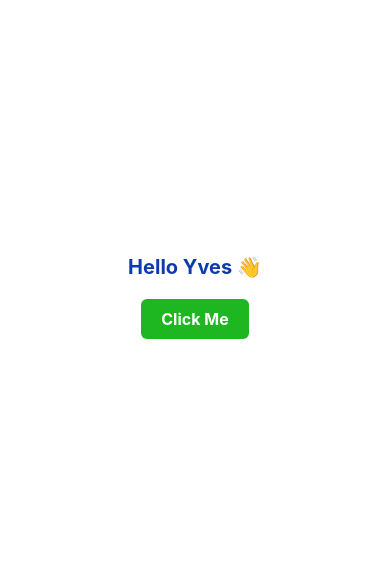
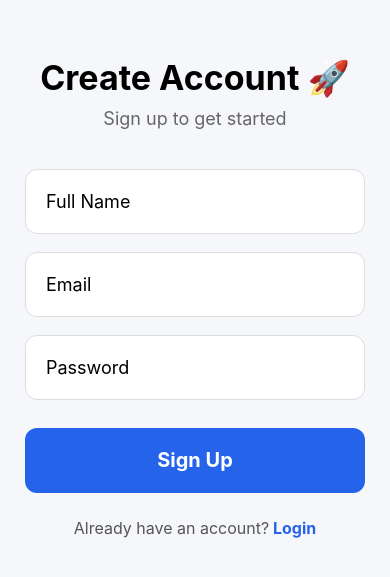
Before and after one commit to olivier010/MobileApp, a React Native app: screen /Signup in a window 390 px wide. Shown: the part 125-702 px from the top of the page. Built offline with nearby package versions, Linux system fonts and the light colour scheme.

Commit message:
added new pages

```diff
--- a/App.tsx
+++ b/App.tsx
@@ -1,26 +1,24 @@
-import React from 'react';
-import { View, Text, StyleSheet } from 'react-native';
-import Button from './components/Button';
+import React from "react";
+import { NavigationContainer } from "@react-navigation/native";
+import { createNativeStackNavigator } from "@react-navigation/native-stack";
+
+import LoginScreen from "./pages/LoginScreen";
+import SignupScreen from "./pages/SignupScreen";
+
+export type RootStackParamList = {
+  Login: undefined;
+  Signup: undefined;
+};
+
+const Stack = createNativeStackNavigator<RootStackParamList>();
 
 export default function App() {
   return (
-    <View style={styles.container}>
-      <Text style={styles.text}>Hello Yves 👋</Text>
-      <Button />
-    </View>
+    <NavigationContainer>
+      <Stack.Navigator screenOptions={{ headerShown: false }}>
+        <Stack.Screen name="Login" component={LoginScreen} />
+        <Stack.Screen name="Signup" component={SignupScreen} />
+      </Stack.Navigator>
+    </NavigationContainer>
   );
 }
-
-const styles = StyleSheet.create({
-  container: {
-    flex: 1,
-    justifyContent: 'center',
-    alignItems: 'center',
-    padding: 20,
-  },
-  text: {
-    fontSize: 20,
-    fontWeight: 'bold',
-    color: '#0e3bab',
-  },
-});
--- /dev/null
+++ b/pages/LoginScreen.tsx
@@ -0,0 +1,129 @@
+import React, { useState } from "react";
+import {
+  View,
+  Text,
+  TextInput,
+  TouchableOpacity,
+  StyleSheet,
+  Alert,
+} from "react-native";
+import { NativeStackNavigationProp } from "@react-navigation/native-stack";
+import { RootStackParamList } from "../App";
+
+type LoginScreenProps = {
+  navigation: NativeStackNavigationProp<RootStackParamList, "Login">;
+};
+
+export default function LoginScreen({ navigation }: LoginScreenProps) {
+  const [email, setEmail] = useState("");
+  const [password, setPassword] = useState("");
+
+  const handleLogin = () => {
+    if (!email || !password) {
+      Alert.alert("Error", "Please fill all fields");
+      return;
+    }
+
+    Alert.alert("Success", "Login successful!");
+  };
+
+  return (
+    <View style={styles.container}>
+      <Text style={styles.title}>Welcome Back 👋</Text>
+      <Text style={styles.subtitle}>Login to continue</Text>
+
+      <TextInput
+        style={styles.input}
+        placeholder="Email"
+        value={email}
+        onChangeText={setEmail}
+      />
+
+      <TextInput
+        style={styles.input}
+        placeholder="Password"
+        secureTextEntry
+        value={password}
+        onChangeText={setPassword}
+      />
+
+      <TouchableOpacity style={styles.button} onPress={handleLogin}>
+        <Text style={styles.buttonText}>Login</Text>
+      </TouchableOpacity>
+
+      <View style={styles.row}>
+        <Text style={styles.text}>Don't have an account?</Text>
+
+        <TouchableOpacity onPress={() => navigation.navigate("Signup")}>
+          <Text style={styles.link}> Sign Up</Text>
+        </TouchableOpacity>
+      </View>
+    </View>
+  );
+}
+
+const styles = StyleSheet.create({
+  container: {
+    flex: 1,
+    justifyContent: "center",
+    padding: 25,
+    backgroundColor: "#F5F7FA",
+  },
+
+  title: {
+    fontSize: 34,
+    fontWeight: "bold",
+    textAlign: "center",
+    marginBottom: 10,
+  },
+
+  subtitle: {
+    fontSize: 18,
+    textAlign: "center",
+    marginBottom: 40,
+    color: "#666",
+  },
+
+  input: {
+    height: 65,
+    backgroundColor: "#fff",
+    borderRadius: 12,
+    paddingHorizontal: 20,
+    fontSize: 18,
+    marginBottom: 18,
+    borderWidth: 1,
+    borderColor: "#ddd",
+  },
+
+  button: {
+    height: 65,
+    backgroundColor: "#2563EB",
+    borderRadius: 12,
+    justifyContent: "center",
+    alignItems: "center",
+    marginTop: 10,
+  },
+
+  buttonText: {
+    color: "#fff",
+    fontSize: 20,
+    fontWeight: "bold",
+  },
+
+  row: {
+    flexDirection: "row",
+    justifyContent: "center",
+    marginTop: 25,
+  },
+
+  text: {
+    fontSize: 16,
+    color: "#555",
+  },
+
+  link: {
+    fontSize: 16,
+    color: "#2563EB",
+    fontWeight: "bold",
+  },
+});
--- /dev/null
+++ b/pages/SignupScreen.tsx
@@ -0,0 +1,138 @@
+import React, { useState } from "react";
+import {
+  View,
+  Text,
+  TextInput,
+  TouchableOpacity,
+  StyleSheet,
+  Alert,
+} from "react-native";
+import { NativeStackNavigationProp } from "@react-navigation/native-stack";
+import { RootStackParamList } from "../App";
+
+type SignupScreenProps = {
+  navigation: NativeStackNavigationProp<RootStackParamList, "Signup">;
+};
+
+export default function SignupScreen({ navigation }: SignupScreenProps) {
+  const [name, setName] = useState("");
+  const [email, setEmail] = useState("");
+  const [password, setPassword] = useState("");
+
+  const handleSignup = () => {
+    if (!name || !email || !password) {
+      Alert.alert("Error", "Please fill all fields");
+      return;
+    }
+
+    Alert.alert("Success", "Account created!");
+    navigation.navigate("Login");
+  };
+
+  return (
+    <View style={styles.container}>
+      <Text style={styles.title}>Create Account 🚀</Text>
+      <Text style={styles.subtitle}>Sign up to get started</Text>
+
+      <TextInput
+        style={styles.input}
+        placeholder="Full Name"
+        value={name}
+        onChangeText={setName}
+      />
+
+      <TextInput
+        style={styles.input}
+        placeholder="Email"
+        value={email}
+        onChangeText={setEmail}
+      />
+
+      <TextInput
+        style={styles.input}
+        placeholder="Password"
+        secureTextEntry
+        value={password}
+        onChangeText={setPassword}
+      />
+
+      <TouchableOpacity style={styles.button} onPress={handleSignup}>
+        <Text style={styles.buttonText}>Sign Up</Text>
+      </TouchableOpacity>
+
+      <View style={styles.row}>
+        <Text style={styles.text}>Already have an account?</Text>
+
+        <TouchableOpacity onPress={() => navigation.navigate("Login")}>
+          <Text style={styles.link}> Login</Text>
+        </TouchableOpacity>
+      </View>
+    </View>
+  );
+}
+
+const styles = StyleSheet.create({
+  container: {
+    flex: 1,
+    justifyContent: "center",
+    padding: 25,
+    backgroundColor: "#F5F7FA",
+  },
+
+  title: {
+    fontSize: 34,
+    fontWeight: "bold",
+    textAlign: "center",
+    marginBottom: 10,
+  },
+
+  subtitle: {
+    fontSize: 18,
+    textAlign: "center",
+    marginBottom: 40,
+    color: "#666",
+  },
+
+  input: {
+    height: 65,
+    backgroundColor: "#fff",
+    borderRadius: 12,
+    paddingHorizontal: 20,
+    fontSize: 18,
+    marginBottom: 18,
+    borderWidth: 1,
+    borderColor: "#ddd",
+  },
+
+  button: {
+    height: 65,
+    backgroundColor: "#2563EB",
+    borderRadius: 12,
+    justifyContent: "center",
+    alignItems: "center",
+    marginTop: 10,
+  },
+
+  buttonText: {
+    color: "#fff",
+    fontSize: 20,
+    fontWeight: "bold",
+  },
+
+  row: {
+    flexDirection: "row",
+    justifyContent: "center",
+    marginTop: 25,
+  },
+
+  text: {
+    fontSize: 16,
+    color: "#555",
+  },
+
+  link: {
+    fontSize: 16,
+    color: "#2563EB",
+    fontWeight: "bold",
+  },
+});
```
Also changed, not shown: package.json (+5 -2 lines), 1 other file (tests, documents, lock files or other folders).
